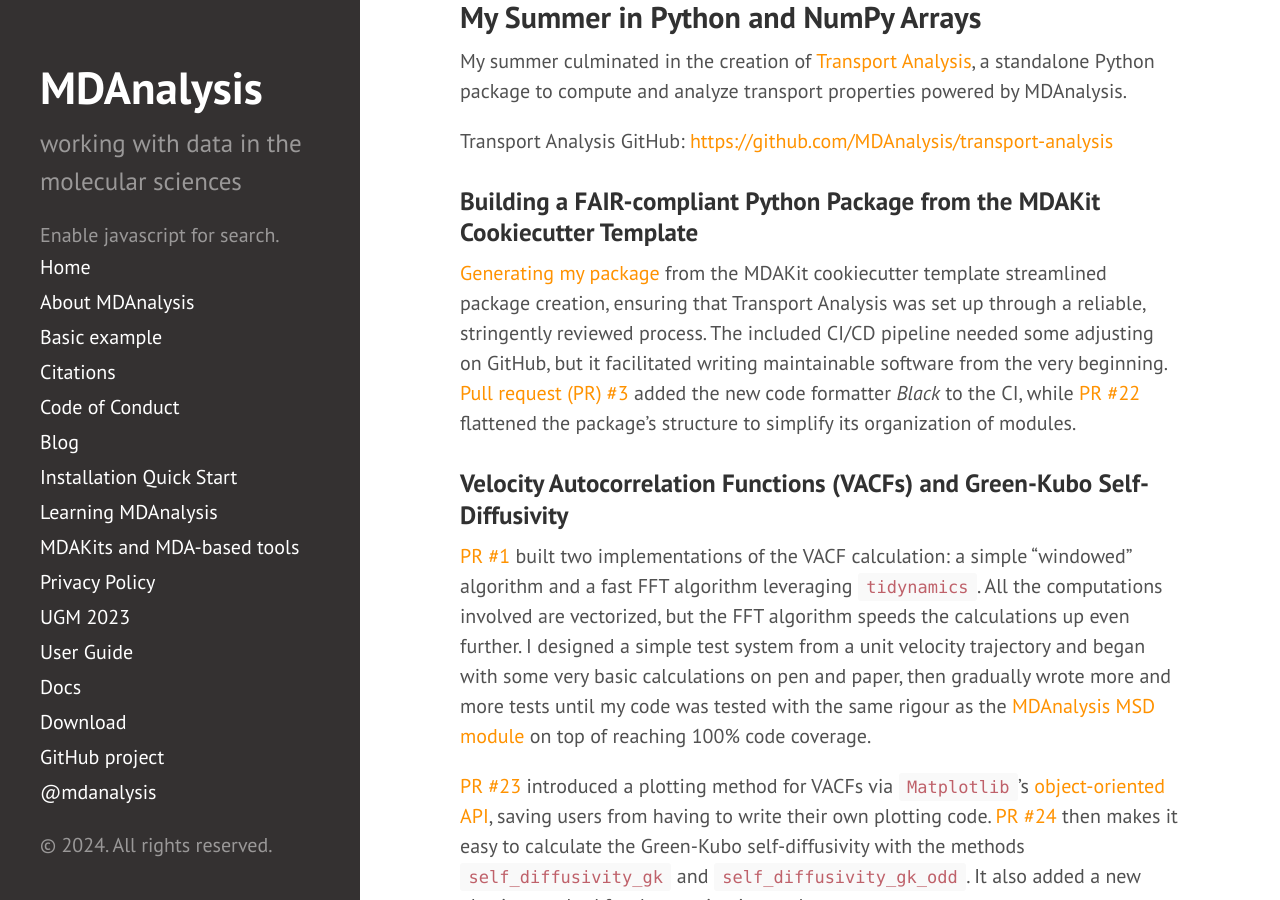
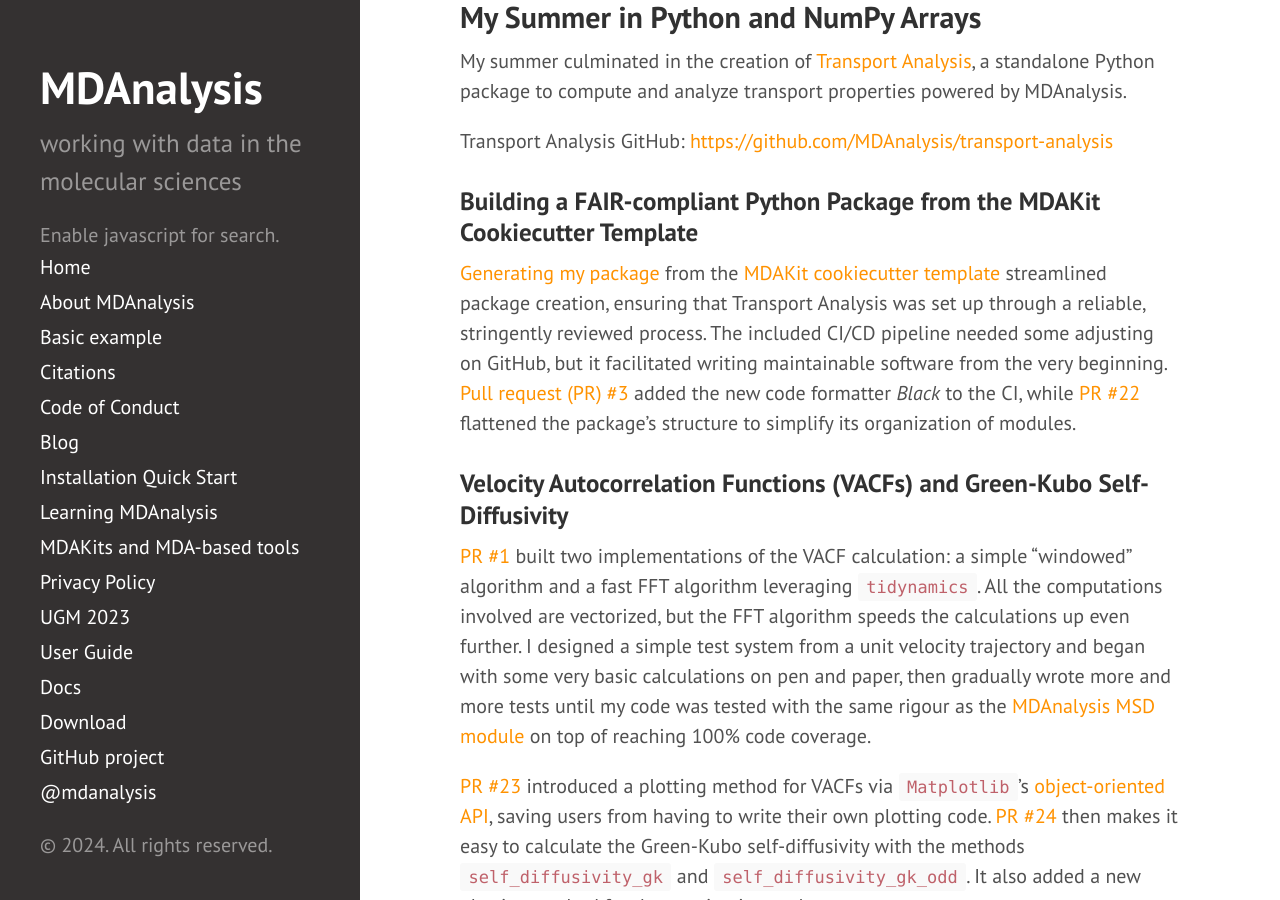
Before and after one commit to MDAnalysis/MDAnalysis.github.io, a Jekyll site: the page built from _posts/2024-01-11-gsoc2023_xhgchen.md, in a window 1280 px wide and 900 px high, scrolled down 929 px. Built offline with Jekyll 4.4.1, drawn with Linux system fonts in a browser that asks for light colours; comment, search, counter and statistics services are not loaded; part of the change alters nothing that is shown.

```diff
--- a/_posts/2024-01-11-gsoc2023_xhgchen.md
+++ b/_posts/2024-01-11-gsoc2023_xhgchen.md
@@ -26,7 +26,7 @@ Transport Analysis GitHub: <https://github.com/MDAnalysis/transport-analysis>
 
 ### Building a FAIR-compliant Python Package from the MDAKit Cookiecutter Template
 
-[Generating my package](https://github.com/MDAnalysis/transport-analysis/commit/1814818e6922cd7351ff1aa265e2f3f140b4ba0a) from the MDAKit cookiecutter template streamlined package creation, ensuring that Transport Analysis was set up through a reliable, stringently reviewed process. The included CI/CD pipeline needed some adjusting on GitHub, but it facilitated writing maintainable software from the very beginning. [Pull request (PR) #3](https://github.com/MDAnalysis/transport-analysis/pull/3) added the new code formatter *Black* to the CI, while [PR #22](https://github.com/MDAnalysis/transport-analysis/pull/22) flattened the package's structure to simplify its organization of modules.
+[Generating my package](https://github.com/MDAnalysis/transport-analysis/commit/1814818e6922cd7351ff1aa265e2f3f140b4ba0a) from the [MDAKit cookiecutter template](https://mdakits.mdanalysis.org/makingakit.html#building-from-the-cookiecutter) streamlined package creation, ensuring that Transport Analysis was set up through a reliable, stringently reviewed process. The included CI/CD pipeline needed some adjusting on GitHub, but it facilitated writing maintainable software from the very beginning. [Pull request (PR) #3](https://github.com/MDAnalysis/transport-analysis/pull/3) added the new code formatter *Black* to the CI, while [PR #22](https://github.com/MDAnalysis/transport-analysis/pull/22) flattened the package's structure to simplify its organization of modules.
 
 ### Velocity Autocorrelation Functions (VACFs) and Green-Kubo Self-Diffusivity
 
```
